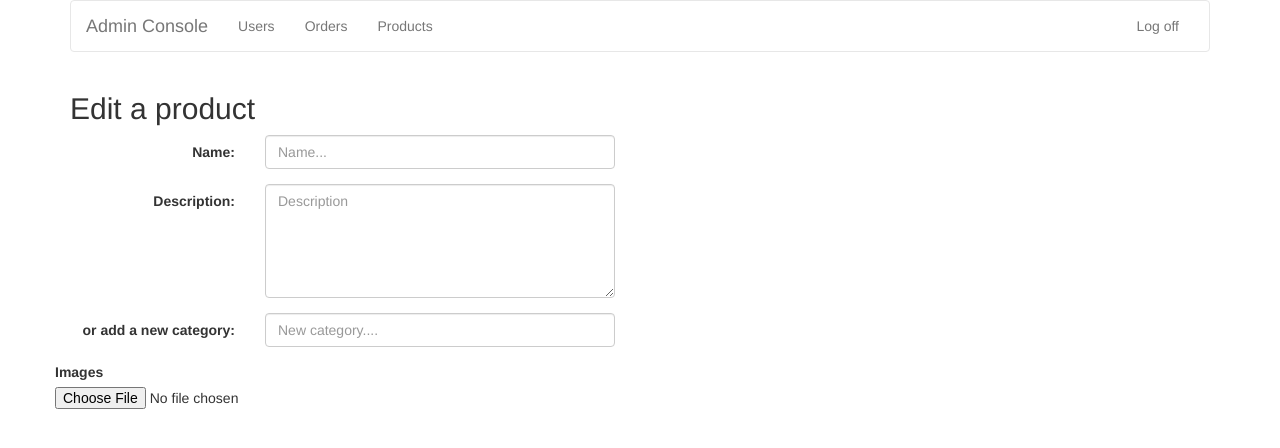
After one commit to minhwebc/eCommerce, a CodeIgniter app: the page made by application/views/edit.php in a window 1280 px wide. The commit adds this page. Shown: the top 448 px of the page. Run offline with CodeIgniter, Linux system fonts and the light colour scheme; some libraries are stand-ins or nearby versions.

Commit message:
changed view file name from edit_product  to edit

```diff
--- a/application/controllers/products.php
+++ b/application/controllers/products.php
@@ -99,6 +99,10 @@ class products extends CI_Controller
         $this->load->view('search_result', array('products'=>$products));
     }
 
+    public function edit(){
+        $this->load->view("edit");
+    }
+
 
 }
 
--- /dev/null
+++ b/application/views/edit.php
@@ -0,0 +1,103 @@
+<!DOCTYPE html>
+<html lang="en">
+<head>
+	<meta charset="UTF-8">
+	<title>Edit Product</title>
+
+	<link rel="stylesheet" type="text/css" href="/assets/css/bootstrap.min.css">
+	<link rel="stylesheet" type="text/css" href="/assets/css/main.css">
+        <script src="https://ajax.googleapis.com/ajax/libs/jquery/2.1.4/jquery.min.js"></script>
+        <script type="text/javascript" src="/assets/js/bootstrap.min.js"></script>
+
+
+		<script>
+		$( document.body ).on( 'click', '.dropdown-menu li', function( event ) {
+
+   var $target = $( event.currentTarget );
+
+   $target.closest( '.btn-group' )
+      .find( '[data-bind="label"]' ).text( $target.text() )
+         .end()
+      .children( '.dropdown-toggle' ).dropdown( 'toggle' );
+
+   return false;
+
+});
+		</script>
+
+
+
+
+
+
+
+
+
+        <style type="text/css">
+
+            .jumbotron, .navbar {
+                background-color: white;
+                border: 1px solid e7e7e7;
+            }
+
+            .form-horizontal input {
+          	width: 350px;
+          }
+
+          .form-control {
+          	width: 350px;
+          }
+
+            </style>
+</head>
+<body>
+	<div class="container">
+            <?php $this->load->view('partials/nav-admin'); ?>
+
+	<h2>Edit a product</h2>
+
+	<form class="form-horizontal">
+  		<div class="form-group">
+    		<label for="name" class="col-sm-2 control-label">Name: </label>
+    		<div class="col-sm-10">
+      			<input type="text" class="form-control" id="prod_name" placeholder="Name...">
+    		</div>
+  		</div>
+
+  		<div class="form-group">
+    		<label for="description" class="col-sm-2 control-label">Description: </label>
+    		<div class="col-sm-10">
+      			<textarea class="form-control"  rows ="5" id="prod_text" placeholder="Description"></textarea>
+   			</div>
+  		</div>
+
+		<!-- <div class="btn-group">
+			<label for="description" class="col-sm-2 control-label">Categories</label>
+			<div class="col-sm-10">
+  			<div class="btn-group btn-input clearfix"> -->
+  			<!-- <button type="button" class="btn btn-default dropdown-toggle form-control" data-toggle="dropdown">
+    		<span data-bind="label">Select One</span> <span class="caret"></span>
+  			</button>
+  			<ul class="dropdown-menu" role="menu">
+   				<li><a href="#">Item 1</a></li>
+    			<li><a href="#">Another item</a></li>
+    			<li><a href="#">This is a longer item that will not fit properly</a></li>
+  				</ul>
+			</div> -->
+
+		<div class="form-group">
+    		<label for="name" class="col-sm-2 control-label">or add a new category:</label>
+    		<div class="col-sm-10">
+      			<input type="text" class="form-control" id="prod_name" placeholder="New category....">
+    		</div>
+  		</div>
+
+  		<div class="form-group">
+    		<label for="exampleInputFile">Images</label>
+   		 	<input type="file" id="exampleInputFile">
+		</form>
+
+
+		</div>
+	</body>
+	</html>
--- a/application/views/products.php
+++ b/application/views/products.php
@@ -40,7 +40,7 @@
                     <td><?= $detail['name'] ?></a></td>
                     <td><?= $detail['price'] ?></td>
                     <td>250</td>
-                    <td><a href="/products/edit/<?= $product['id']?>">Edit</a>Edit | Delete</td>
+                    <td><a href="/products/edit/<?= $detail["id"] ?>">Edit</a> | <a href="">Delete</a></td>
                 </tr>
                 <?php } ?>
             </table>
```
Also changed, not shown: application/views/edit_product.php (deleted, +0 -19 lines).
